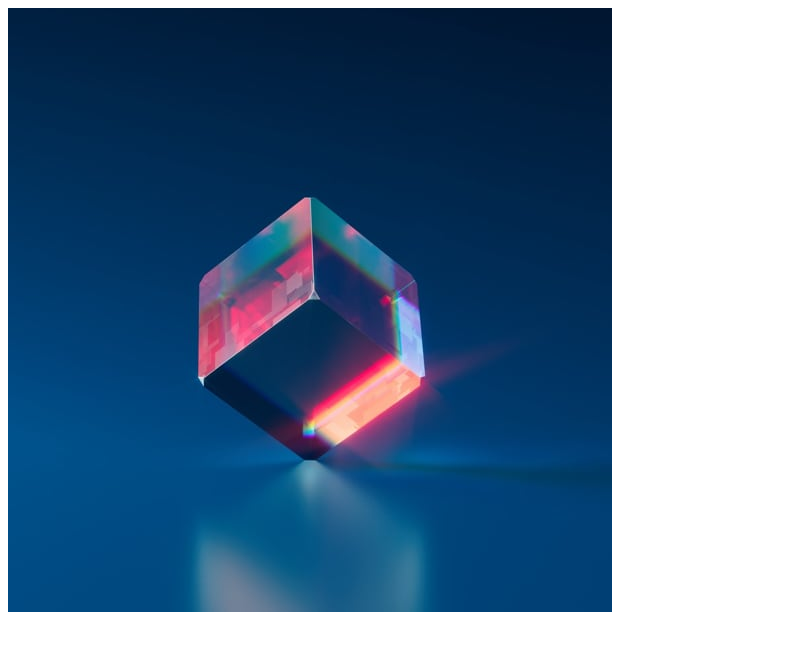
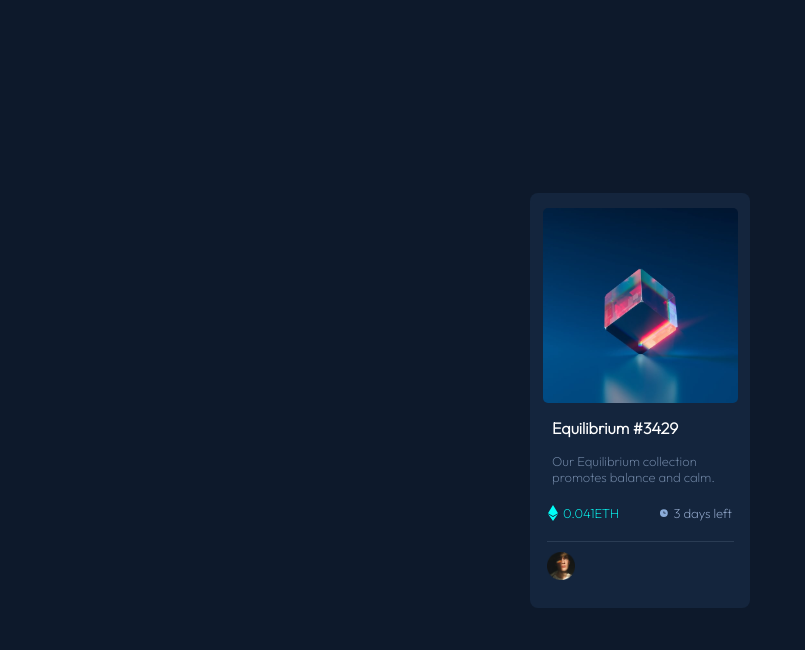
Before and after one commit to Samuelindberg/nft-card, a plain HTML site: page index.html in a window 1280 px wide. Shown: the whole page, without its empty margins (0-805 px from the left). Drawn offline with Linux system fonts and the light colour scheme.

Commit message:
allt klart förutom creator-sektion

```diff
--- a/index.html
+++ b/index.html
@@ -3,7 +3,9 @@
 <head>
   <meta charset="UTF-8">
   <meta name="viewport" content="width=device-width, initial-scale=1.0"> <!-- displays site properly based on user's device -->
-
+  <link rel="preconnect" href="https://fonts.googleapis.com">
+<link rel="preconnect" href="https://fonts.gstatic.com" crossorigin>
+<link href="https://fonts.googleapis.com/css2?family=Outfit:wght@200&display=swap" rel="stylesheet">
   <link rel="icon" type="image/png" sizes="32x32" href="./images/favicon-32x32.png">
   <link rel="stylesheet" href="style.css">
   <title>Frontend Mentor | NFT preview card component</title>
@@ -13,7 +15,24 @@
 
 <div class="container">
   <div class="nft-card">
-    <img src="/images/image-equilibrium.jpg" alt="">
+    <img class="nft-img"src="/images/image-equilibrium.jpg" alt="">
+    <div class="text-container">
+       <h4 class="title">Equilibrium #3429</h4>
+       <p class="text-content">Our Equilibrium collection promotes balance and calm. </p>
+    </div>
+    <div class="buy-now-container">
+      <div class="left">
+        <img src="/images/icon-ethereum.svg" alt="ETH">
+        <p class="eth">0.041ETH</p>
+      </div>
+      <div class="right">
+        <img src="./images/icon-clock.svg" alt="clock" />
+        <p>3 days left</p>
+      </div>
+    </div>
+    <div class="creator">
+    <img src="/images/image-avatar.png" alt="">
+    </div>
   </div>
 </div>
 
--- a/style.css
+++ b/style.css
@@ -1,3 +1,82 @@
+*{
+    padding: 0;
+    margin: 0;
+}
+.container{
+    height: 100vh;
+    width: 100vw;
+    background-color: hsl(217, 54%, 11%);
+    display: flex;
+    align-items: center;
+    justify-content: center;
+}
 .nft-card{
-    height: 50%;
+    display: flex;
+    flex-direction: column;
+    align-items: center;
+   background-color: hsl(216, 50%, 16%);
+    width: 220px;
+    height: 400px;
+    border-radius: 8px;
+    padding-top: 15px;
 }
+.nft-img{
+    width: 195px;
+    border-radius: 5px;
+}
+.text-container{
+    width: 80%;
+    padding-top: 15px;
+    display: flex;
+    flex-direction: column;
+    align-items: flex-start;
+}
+.title{
+    color: white;
+    font-family: Outfit;
+}
+.text-content{
+    margin-top: 15px;
+    font-family: Outfit;
+    color: #758BAA;
+    font-size: 13px;
+}
+.buy-now-container{
+    margin-top: 20px;
+    display: flex;
+    justify-content: space-between;
+    width: 100%;
+    font-family: Outfit;
+    font-size: 13px;
+
+
+}
+.left{
+   display: flex;
+   align-items: center;
+   margin-left: 18px;
+   color:#09FFF8;
+}
+.right{
+    display: flex;
+    align-items: center;
+    margin-right: 18px;
+    color: #9BB1D4;
+}
+.left img{
+    width: 10px;
+    margin-right: 5px;
+}
+.right img{
+    width: 10px;
+    margin-right: 5px;
+}
+.creator{
+    margin-top: 20px;
+    width:85%;
+    border-top: 1px solid #2A3C54;
+    padding-top: 10px;
+}
+.creator img{
+    width:15%
+}
```
